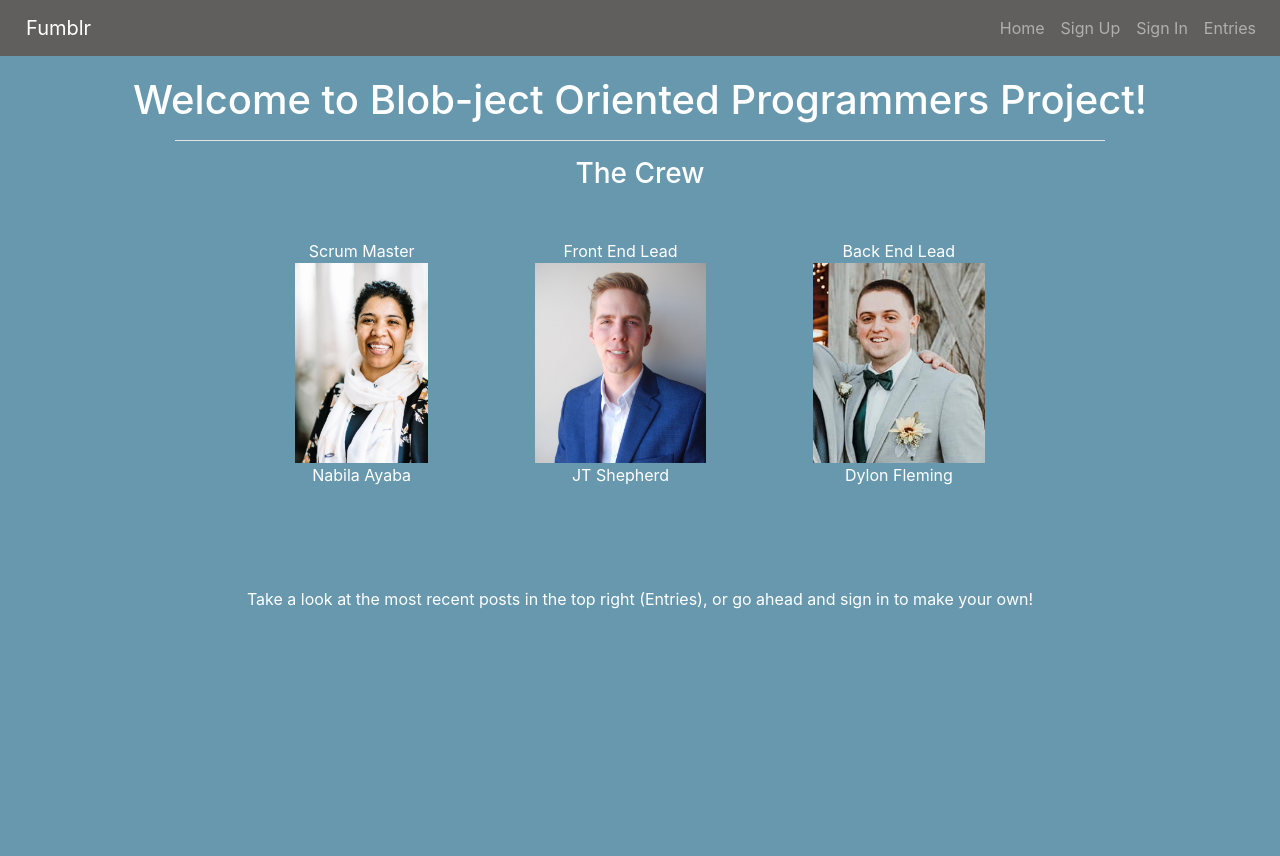
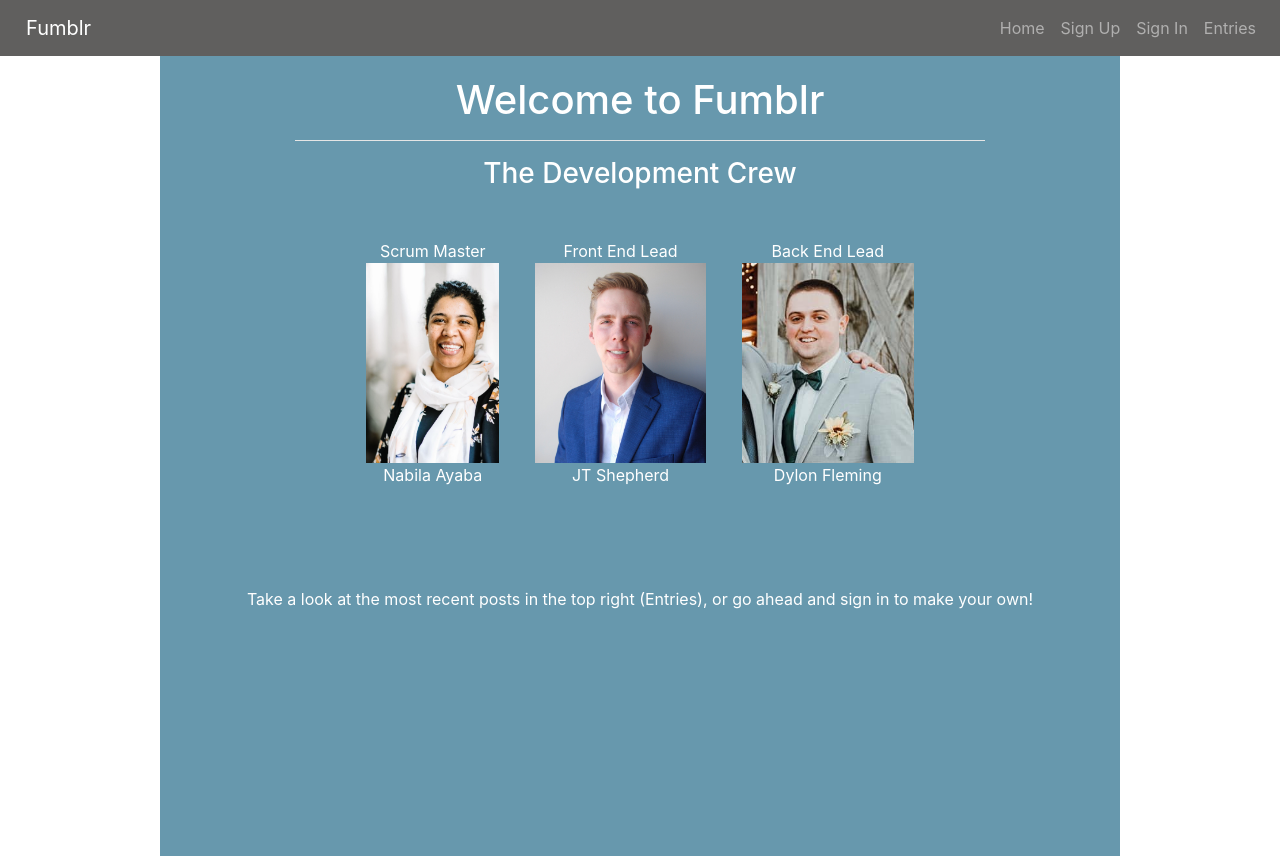
Before and after one commit to Blobject-Oriented-Progammers/blog-api, a React app: page /entries in a window 1280 px wide. Built offline with nearby package versions, Linux system fonts and the light colour scheme.

Commit message:
Styling changes and title change

```diff
--- a/src/App.js
+++ b/src/App.js
@@ -82,9 +82,9 @@ class App extends Component {
             <UpdateEntry msgAlert={this.msgAlert} user={user} />
           )} />
           <Route exact path='/' render={() => (<div className ='mp'>
-            <h1 className='mp-title'>Welcome to Blob-ject Oriented Programmers Project!</h1>
+            <h1 className='mp-title'>Welcome to Fumblr</h1>
             <hr/>
-            <h3 className='mp-crew-title'>The Crew</h3>
+            <h3 className='mp-crew-title'>The Development Crew</h3>
             <ul className='mp-crew col-sm-10 col-md-8 mx-auto mt-5'>
               <section>
                 <li className='mp-members'> Scrum Master <br/> <img className="crew-img" src="Nabila-pic.png"/><br/>Nabila Ayaba</li>
--- a/src/index.scss
+++ b/src/index.scss
@@ -67,13 +67,14 @@ a:hover {
   background-color: #e2e2e2;
   max-width: 2000px;
   min-height: 100%;
-  width: 100%;
+  width: 75%;
   padding: 56px 0 0 0;
 }
 
 .container .mp {
   background-color: #6798ad;
   height: 100vh;
+  width: 100%;
 }
 
 .mp-crew-title {
```
